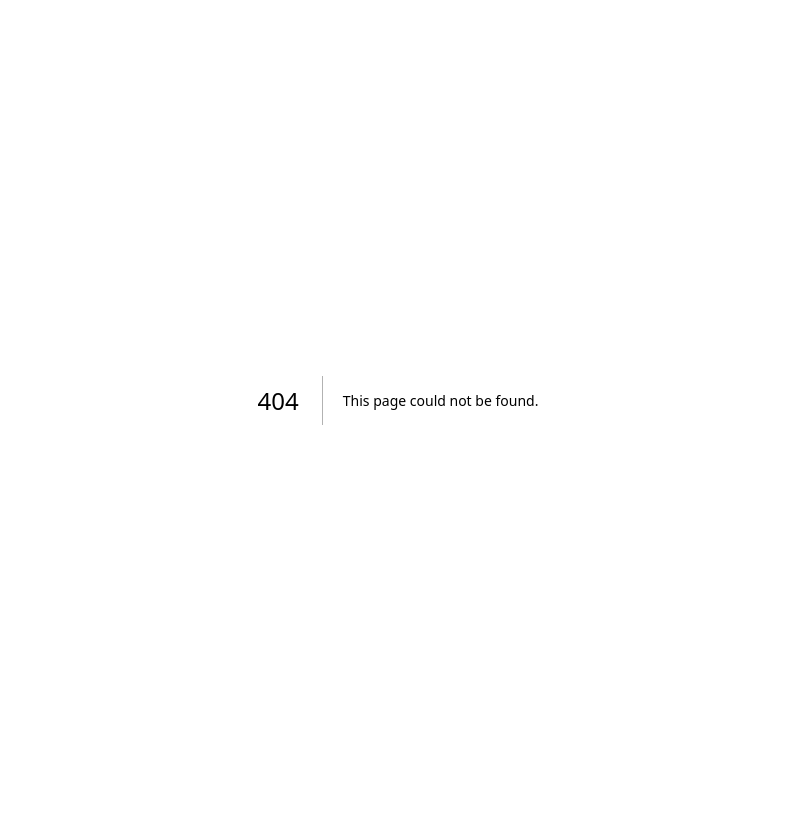
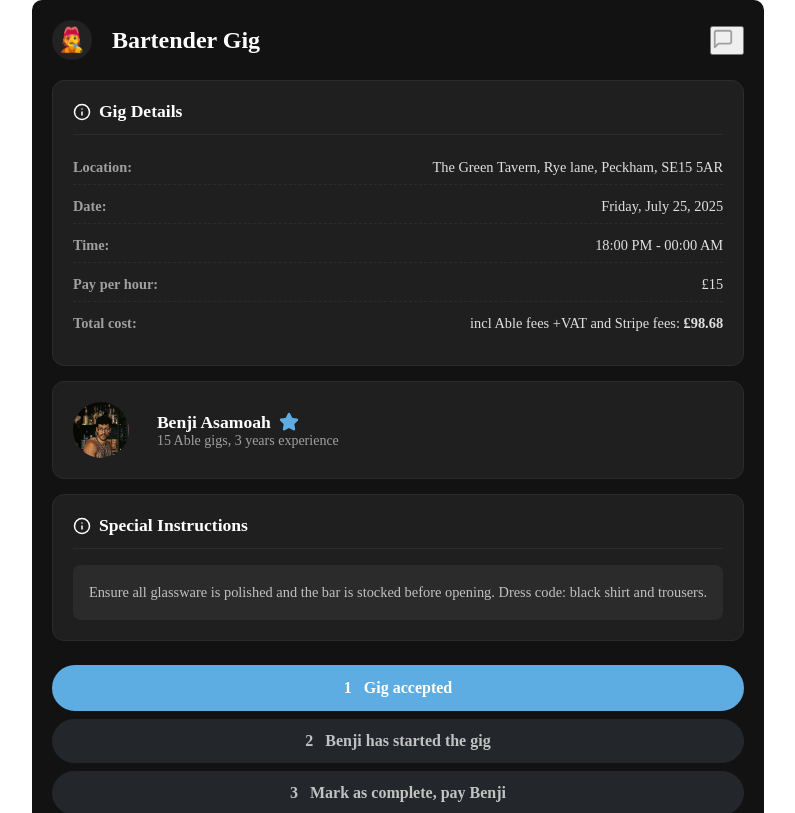
Before and after one commit to wrightalexc-sweepeace/able-ai, a Next.js app: page /user/1/buyer/gigs/1 in a window 1280 px wide. Before the commit this address had no page. Shown: the top 813 px of the page, without its empty margins (242-1037 px from the left). Built offline with nearby package versions, Linux system fonts and the light colour scheme; no server answers.

Commit message:
feat: buyer gig view

```diff
--- /dev/null
+++ b/app/user/[userId]/buyer/gigs/[gigId]/page.tsx
@@ -0,0 +1,215 @@
+"use client";
+
+import React, { useEffect } from "react";
+import Link from "next/link";
+import { useRouter, usePathname } from "next/navigation";
+import { Info, MessageSquare, Star, FileText, AlertCircle } from "lucide-react";
+import styles from "@/app/user/[userId]/worker/gigs/[gigId]/GigDetailsPage.module.css";
+import { useAppContext } from "@/app/hooks/useAppContext";
+
+// Placeholder for gig and worker data
+const gig = {
+  title: "Bartender Gig",
+  location: "The Green Tavern, Rye lane, Peckham, SE15 5AR",
+  date: "2025-07-25",
+  startTime: "18:00",
+  endTime: "00:00",
+  hourlyRate: 15,
+  totalCost: 98.68,
+  specialInstructions:
+    "Ensure all glassware is polished and the bar is stocked before opening. Dress code: black shirt and trousers.",
+  status: 1, // 1: accepted, 2: started, 3: mark as complete, 4: paid
+};
+const worker = {
+  name: "Benji Asamoah",
+  avatarUrl: "/images/benji.jpeg",
+  gigs: 15,
+  experience: 3,
+  isStar: true,
+};
+const stepLabels = [
+  "Gig accepted",
+  "Benji has started the gig",
+  "Mark as complete, pay Benji",
+  "Gigee Paid",
+];
+
+export default function BuyerGigDetailsPage() {
+  const router = useRouter();
+  const pathname = usePathname();
+  const { isLoading: loadingAuth, user, updateUserContext } = useAppContext();
+
+  useEffect(() => {
+    if (!loadingAuth && user?.isAuthenticated) {
+      if (user?.canBeBuyer || user?.isQA) {
+        updateUserContext({
+          lastRoleUsed: "BUYER", // Ensure the context reflects the current role
+          lastViewVisited: pathname, // Update last view visited
+        });
+      } else {
+        router.replace("/select-role");
+      }
+    }
+    // eslint-disable-next-line react-hooks/exhaustive-deps
+  }, [user?.isAuthenticated, loadingAuth]);
+
+  return (
+    <div className={styles.container}>
+      {/* Header */}
+      <header className={styles.header}>
+        <div style={{ display: "flex", alignItems: "center", gap: 8 }}>
+          <div
+            style={{
+              width: 40,
+              height: 40,
+              borderRadius: "50%",
+              background: "#222",
+              display: "flex",
+              alignItems: "center",
+              justifyContent: "center",
+              fontSize: 24,
+              marginRight: 12,
+            }}
+          >
+            <span role="img" aria-label="gig">
+              🧑‍🎤
+            </span>
+          </div>
+          <h1 className={styles.pageTitle}>{gig.title}</h1>
+        </div>
+        <button className={styles.chatButton} aria-label="Chat">
+          <MessageSquare size={22} className={styles.icon} />
+        </button>
+      </header>
+
+      {/* Gig Details Card */}
+      <section className={styles.gigDetailsSection}>
+        <h2 className={styles.sectionTitle}>
+          <Info size={18} />
+          Gig Details
+        </h2>
+        <div className={styles.gigDetailsRow}>
+          <span className={styles.label}>Location:</span>
+          <span className={styles.detailValue}>{gig.location}</span>
+        </div>
+        <div className={styles.gigDetailsRow}>
+          <span className={styles.label}>Date:</span>
+          <span className={styles.detailValue}>
+            {new Date(gig.date).toLocaleDateString(undefined, {
+              weekday: "long",
+              year: "numeric",
+              month: "long",
+              day: "numeric",
+            })}
+          </span>
+        </div>
+        <div className={styles.gigDetailsRow}>
+          <span className={styles.label}>Time:</span>
+          <span className={styles.detailValue}>
+            {gig.startTime} PM - {gig.endTime} AM
+          </span>
+        </div>
+        <div className={styles.gigDetailsRow}>
+          <span className={styles.label}>Pay per hour:</span>
+          <span className={styles.detailValue}>£{gig.hourlyRate}</span>
+        </div>
+        <div className={styles.gigDetailsRow}>
+          <span className={styles.label}>Total cost:</span>
+          <span className={styles.detailValue}>
+            incl Able fees +VAT and Stripe fees:{" "}
+            <b>£{gig.totalCost.toFixed(2)}</b>
+          </span>
+        </div>
+      </section>
+
+      {/* Worker Card */}
+      <section
+        className={styles.gigDetailsSection}
+        style={{ display: "flex", alignItems: "center", gap: 16 }}
+      >
+        <img
+          src={worker.avatarUrl}
+          alt={worker.name}
+          style={{
+            width: 56,
+            height: 56,
+            borderRadius: "50%",
+            objectFit: "cover",
+            marginRight: 12,
+          }}
+        />
+        <div style={{ flex: 1 }}>
+          <div style={{ display: "flex", alignItems: "center", gap: 8 }}>
+            <span style={{ fontWeight: 600, fontSize: "1.1rem" }}>
+              {worker.name}
+            </span>
+            {worker.isStar && <Star size={20} color="#5dade2" fill="#5dade2" />}
+          </div>
+          <div style={{ color: "#a0a0a0", fontSize: 14 }}>
+            {worker.gigs} Able gigs, {worker.experience} years experience
+          </div>
+        </div>
+      </section>
+
+      {/* Special Instructions */}
+      <section className={styles.instructionsSection}>
+        <h2 className={styles.sectionTitle}>
+          <Info size={18} />
+          Special Instructions
+        </h2>
+        <p className={styles.specialInstructions}>{gig.specialInstructions}</p>
+      </section>
+
+      {/* Stepper/Status */}
+      <section style={{ margin: "24px 0" }}>
+        <ol style={{ listStyle: "none", padding: 0, margin: 0 }}>
+          {stepLabels.map((label, idx) => (
+            <li
+              key={label}
+              style={{
+                background: gig.status === idx + 1 ? "#5dade2" : "#23272b",
+                color: gig.status === idx + 1 ? "#fff" : "#c2c2c2",
+                borderRadius: 24,
+                padding: "12px 0",
+                marginBottom: 8,
+                textAlign: "center",
+                fontWeight: 600,
+                fontSize: 16,
+                border:
+                  gig.status === idx + 1
+                    ? "2px solid #5dade2"
+                    : "1px solid #23272b",
+                transition: "all 0.2s",
+              }}
+            >
+              <span style={{ marginRight: 8, fontWeight: 700 }}>{idx + 1}</span>{" "}
+              {label}
+            </li>
+          ))}
+        </ol>
+      </section>
+
+      {/* Action Buttons */}
+      <section className={styles.actionSection}>
+        <button className={styles.negotiationButton} disabled>
+          Cancel, amend gig timing or add tips
+        </button>
+        <div className={styles.secondaryActionsSection}>
+          <Link
+            href="/terms-of-service"
+            target="_blank"
+            rel="noopener noreferrer"
+            className={styles.secondaryActionButton}
+          >
+            <FileText size={16} style={{ marginRight: "8px" }} />
+            Terms of Agreement
+          </Link>
+          <button className={styles.secondaryActionButton}>
+            <AlertCircle size={16} style={{ marginRight: "8px" }} />
+            Report an issue
+          </button>
+        </div>
+      </section>
+    </div>
+  );
+}
```
